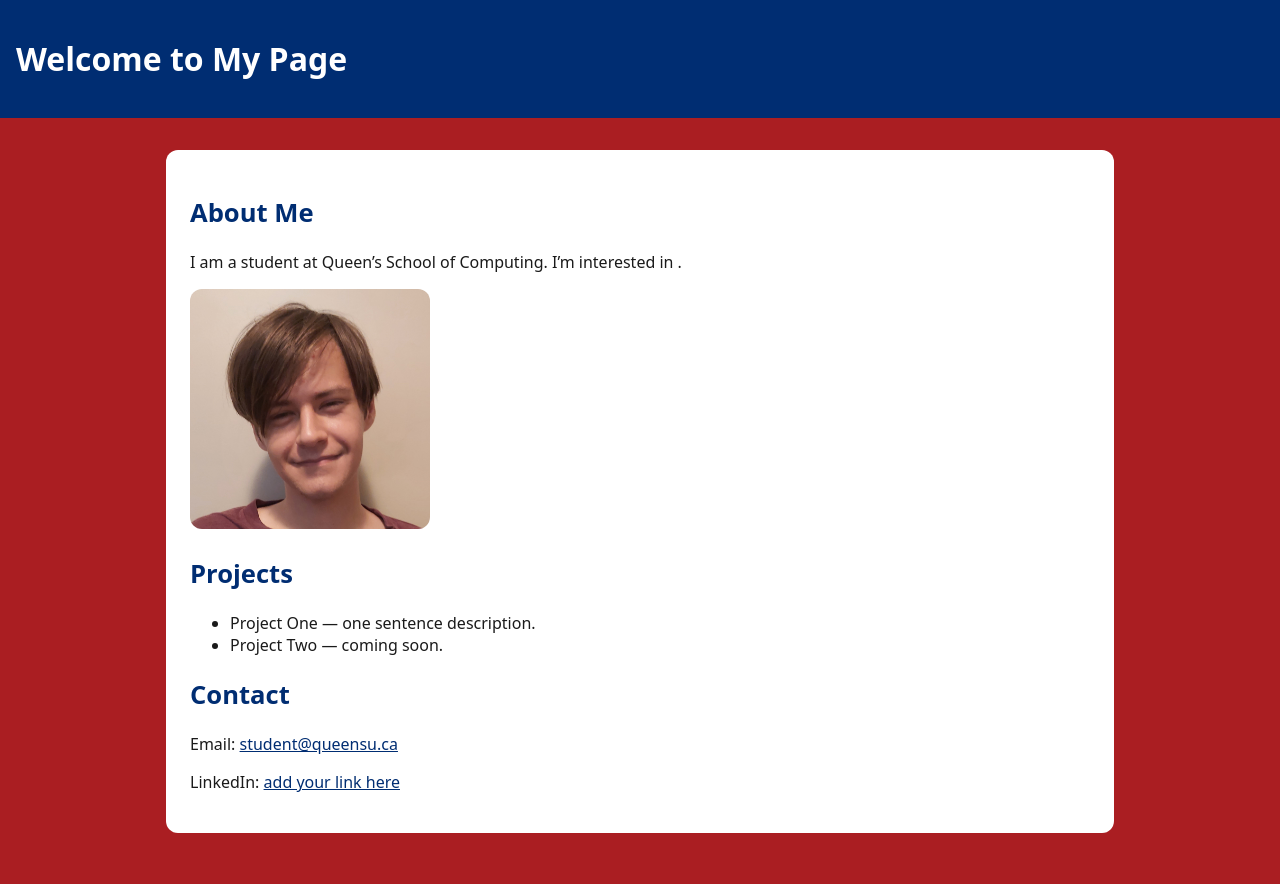
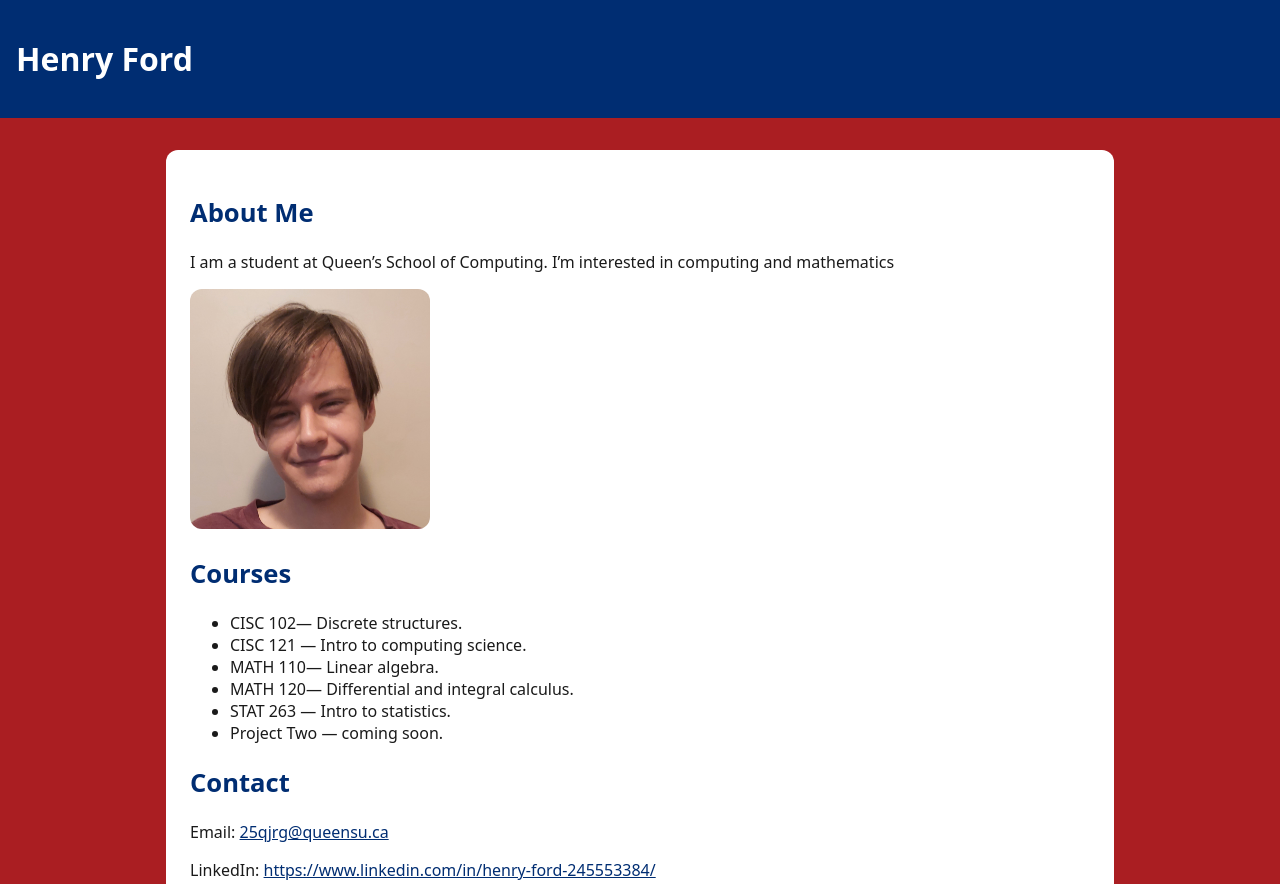
Before and after one commit to hgojf/queens-student-page, a plain HTML site: page index.html in a window 1280 px wide. Shown: the top 884 px of the page. Drawn offline with Linux system fonts and the light colour scheme.

Commit message:
Replace template information with information relevant to me

```diff
--- a/index.html
+++ b/index.html
@@ -8,28 +8,32 @@
   </head>
   <body>
     <header>
-      <h1>Welcome to My Page</h1> <!-- change this heading to your name -->
+      <h1>Henry Ford</h1>
     </header>
 
     <main>
       <!-- ====== ABOUT SECTION (edit the text) ====== -->
       <h2>About Me</h2>
-      <p>I am a student at Queen’s School of Computing. I’m interested in <!-- replace with interests -->.</p>
+      <p>I am a student at Queen’s School of Computing. I’m interested in computing and mathematics </p>
 
       <!-- ====== PHOTO (upload me.jpg to repo root, then update the src below) ====== -->
-      <img src="me.jpg" alt="Your Name portrait" width="240" height="240" />
+      <img src="me.jpg" alt="Henry Ford portrait" width="240" height="240" />
 
       <!-- ====== PROJECTS/COURSES (add or rename items to courses instead of projects) ====== -->
-      <h2>Projects</h2>
+      <h2>Courses</h2>
       <ul>
-        <li>Project One — one sentence description.</li>
+        <li>CISC 102— Discrete structures.</li>
+        <li>CISC 121 — Intro to computing science.</li>
+        <li>MATH 110— Linear algebra.</li>
+        <li>MATH 120— Differential and integral calculus.</li>
+        <li>STAT 263 — Intro to statistics.</li>
         <li>Project Two — coming soon.</li>
       </ul>
 
       <!-- ====== CONTACT (update your links) ====== -->
       <h2>Contact</h2>
-      <p>Email: <a href="mailto:student@queensu.ca">student@queensu.ca</a></p>
-      <p>LinkedIn: <a href="#">add your link here</a></p>
+      <p>Email: <a href="mailto:25qjrg@queensu.ca">25qjrg@queensu.ca</a></p>
+      <p>LinkedIn: <a href="#">https://www.linkedin.com/in/henry-ford-245553384/</a></p>
     </main>
   </body>
 </html>
```
